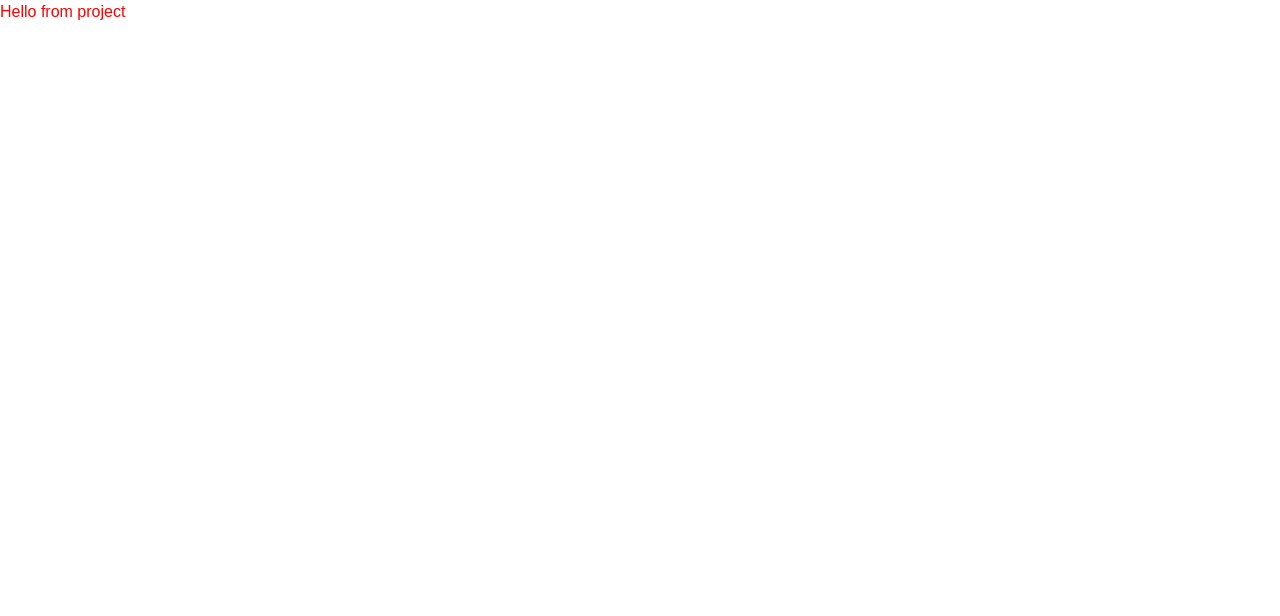
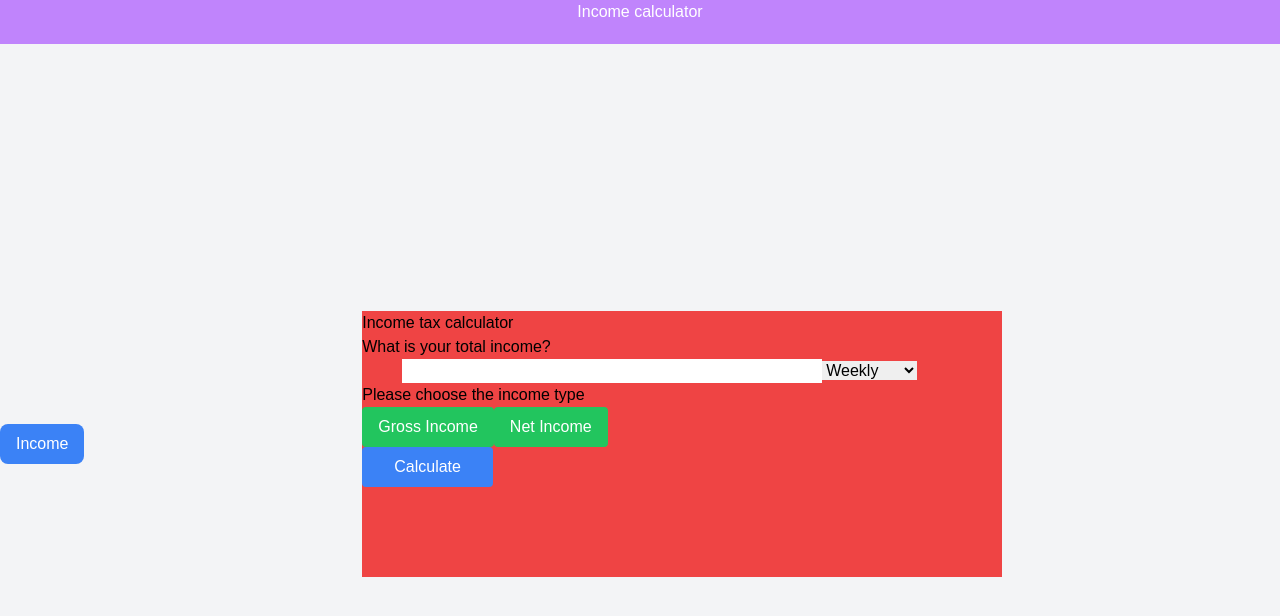
Before and after one commit to filipjovicccc/Calculator-for-checking-gross-and-net-income, a React app: page / in a window 1280 px wide. Shown: the top 616 px of the page. Built offline with nearby package versions, Linux system fonts and the light colour scheme.

Commit message:
working on UI/setup

```diff
--- a/package.json
+++ b/package.json
@@ -18,6 +18,7 @@
     "postcss-loader": "^7.0.2",
     "react": "^18.2.0",
     "react-dom": "^18.2.0",
+    "react-router-dom": "^6.6.2",
     "tailwindcss": "^3.2.4",
     "webpack": "^5.75.0",
     "webpack-cli": "^5.0.1",
--- /dev/null
+++ b/public/index.html
@@ -0,0 +1,14 @@
+<html lang="en">
+<head>
+    <meta charset="UTF-8">
+    <meta http-equiv="X-UA-Compatible" content="IE=edge">
+    <meta name="viewport" content="width=device-width, initial-scale=1.0">
+    <title>Document</title>
+</head>
+<body class="bg-gray-100">
+
+    <div id="root"></div>
+
+
+</body>
+</html>
--- /dev/null
+++ b/src/App.js
@@ -0,0 +1,63 @@
+import React, {useContext, useState} from "react"
+import Navbar from "./components/Navbar"
+import IncomeForm from "./components/IncomeForm"
+import incomeContext from "./store/income-context.js"
+import {BrowserRouter as Router, Route, Routes} from "react-router-dom"
+import Income from "./components/Income"
+
+function App() {
+
+  const{items, setItems} = useContext(incomeContext)
+  const [inputText, setInputText] = useState("");
+
+  const addIncome = (item) => {
+  setItems([
+    ...items,
+    {text: inputText, id:Math.random()*1000}
+  ])
+  setInputText("")
+  }
+
+  const incomeContextValue = {
+    items,
+    setItems
+  }
+  return (
+
+      <incomeContext.Provider value={incomeContextValue}>
+    <Router>
+    <Navbar />
+    <Routes>
+     <Route
+       path="/"
+       element={
+        <IncomeForm
+         items={items}
+         setItems={setItems}
+         onAdd={addIncome}
+         inputText={inputText}
+         setInputText={setInputText}
+
+
+         />
+       }
+
+       />
+      <Route
+        path="income"
+        element={
+          <Income
+            items={items}
+
+          />
+        }
+      />
+
+    </Routes>
+    </Router>
+    </incomeContext.Provider>
+
+  )
+}
+
+export default App
--- a/src/components/App.js
+++ /dev/null
@@ -1,13 +0,0 @@
-import React from "react";
-
-
-function App() {
-  return (
-    <div >
-      <h1 className="text-primary font-medium">Hello from project</h1>
-    </div>
-
-  )
-}
-
-export default App
--- /dev/null
+++ b/src/components/Income.js
@@ -0,0 +1,15 @@
+import React, {useContext} from "react"
+import incomeContext from "../store/income-context.js"
+
+const Income =() =>{
+  const{items, setItems} = useContext(incomeContext)
+  console.log(items)
+
+    return(
+        <div>
+          <h1>Hello from Income</h1>
+        </div>
+    )
+}
+
+export default Income
--- /dev/null
+++ b/src/components/IncomeForm.js
@@ -0,0 +1,68 @@
+import React, {useRef, useContext} from "react"
+import {Link} from "react-router-dom"
+
+
+const IncomeForm = ({inputText, setInputText, onAdd}) => {
+
+
+    // const incomeRef = useRef()
+    const inputTextHandler = (e) => {
+      setInputText(e.target.value)
+    }
+    const submitHandler = (e) => {
+      e.preventDefault();
+      // const referentIncome = incomeRef
+      // if(
+      //   referentIncome.current.value.trim().length === 0
+      // ){
+      //   return alert("Please enter valid information")
+      // }
+      // const incomeData = {
+      //  income: referentIncome.current.value
+      // }
+
+     const incomeData= inputText
+    onAdd(incomeData)
+      // referentIncome.current.value = " "
+    }
+
+    return(
+        <main className="flex items-center justify-center h-screen">
+        <Link className="bg-blue-500 text-white py-2 px-4 rounded-lg" to="income">Income</Link>
+        <div className="w-6/12 h-1/3 bg-red-500 m-auto flex-col ">
+          <h1>Income tax calculator</h1>
+          <form className="divide-current flex flex-col">
+           <label>What is your total income?</label>
+           <div className="justify-between mx-10">
+
+           <input
+            value={inputText}
+            onChange={inputTextHandler}
+            // ref={incomeRef}
+            className="w-9/12" type="text"/>
+           <select >
+             <option>Weekly</option>
+             <option>Fortnightly</option>
+             <option>Monthly</option>
+             <option>Annually</option>
+
+           </select>
+           </div>
+           <div >
+            <h1>Please choose the income type</h1>
+            <div>
+             <button className="bg-green-500 text-white py-2 px-4 rounded">Gross Income</button>
+            <button className="bg-green-500 text-white py-2 px-4 rounded">Net Income</button>
+            </div>
+            <button onClick={submitHandler} className="bg-blue-500 text-white py-2 px-8 rounded">Calculate </button>
+           </div>
+
+          </form>
+        </div>
+
+        </main>
+    )
+
+}
+
+export default IncomeForm
--- a/src/components/Navbar.js
+++ b/src/components/Navbar.js
@@ -0,0 +1,12 @@
+import React from "react";
+
+const Navbar = () => {
+
+    return(
+        <div className="w-full h-11 text-center bg-purple-400">
+        <h3 className="text-white">Income calculator</h3>
+        </div>
+    )
+}
+
+export default Navbar
--- a/src/index.js
+++ b/src/index.js
@@ -1,7 +1,7 @@
 import React from 'react';
 import ReactDOM from 'react-dom/client';
 
-import App from "../src/components/App"
+import App from "./App"
 import 'tailwindcss/base.css';
 import './index.css';
 
--- /dev/null
+++ b/src/store/income-context.js
@@ -0,0 +1,8 @@
+import {createContext} from "react"
+
+ const incomeContext = createContext({
+    items:[],
+    setItems: () => {}
+}
+)
+export default incomeContext
--- a/tailwind.config.js
+++ b/tailwind.config.js
@@ -7,6 +7,7 @@ module.exports = {
      extend: {
        colors: {
         primary: 'FD0202',
+        secondary: "594FB1"
 
        }
     },
```
Also changed, not shown: 1 other file (tests, documents, lock files or other folders).
